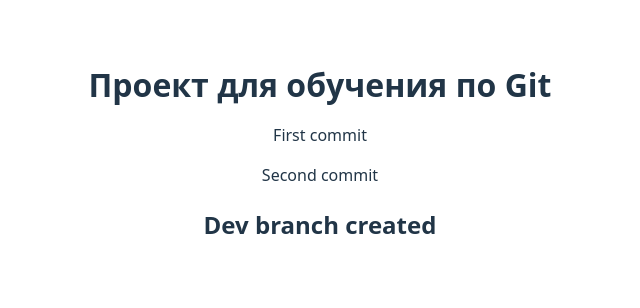
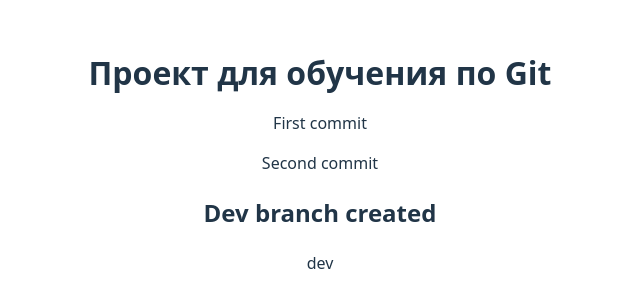
Before and after one commit to semaxio/gittesting1, a React (Vite) app: page / in a window 1280 px wide. Shown: the part 246-554 px from the top of the page, without its empty margins (320-960 px from the left). Built offline with nearby package versions, Linux system fonts and the light colour scheme.

Commit message:
dev span created

```diff
--- a/src/App.tsx
+++ b/src/App.tsx
@@ -11,6 +11,7 @@
       </div>
       <div>
         <h2>Dev branch created</h2>
+        <span>dev</span>
       </div>
     </>
   )
```
